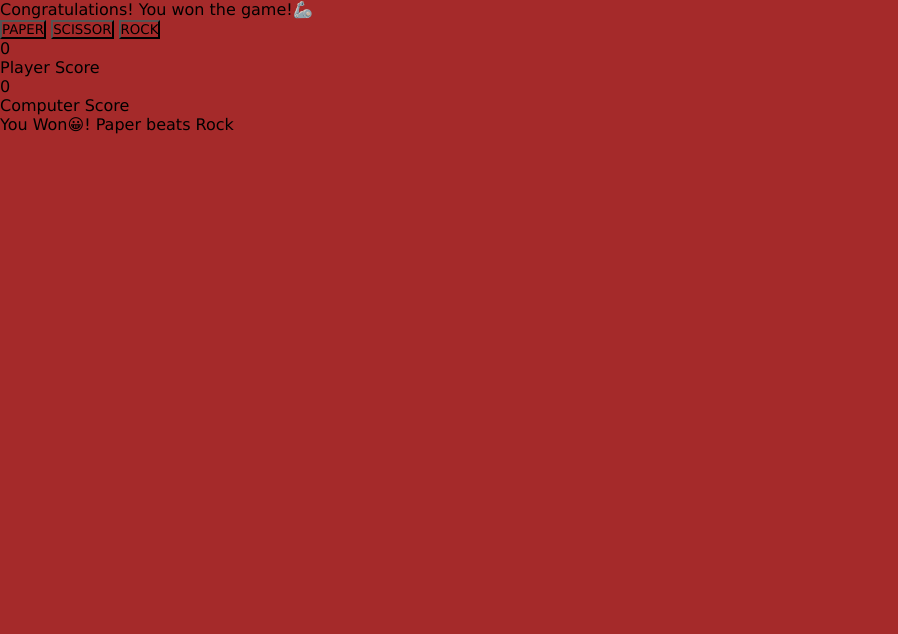
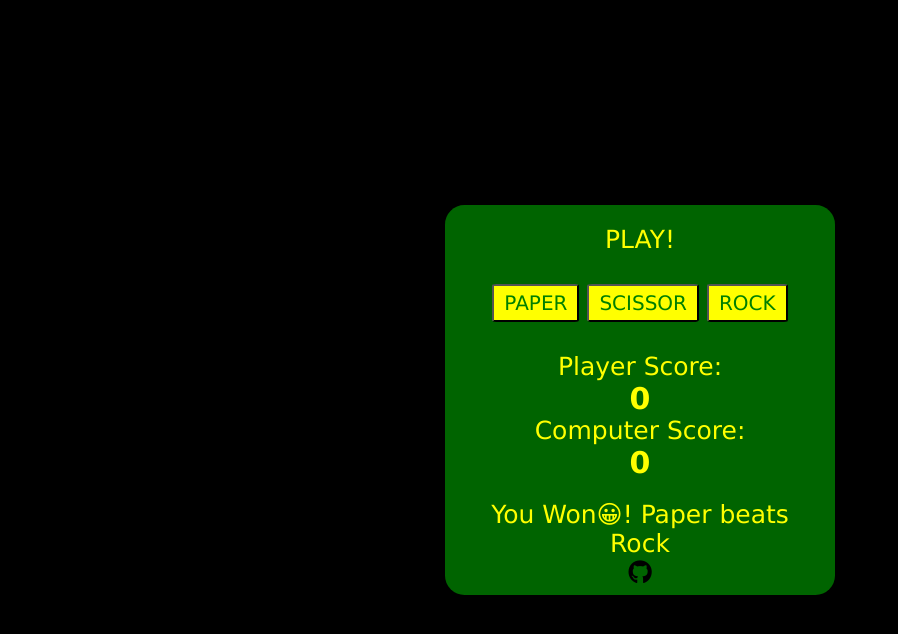
Before and after one commit to nguwenezapchristian/rock-paper-scissors, a plain HTML site: page index.html in a window 1280 px wide. Shown: the whole page, without its empty margins (0-898 px from the left). Drawn offline with Linux system fonts and the light colour scheme.

Commit message:
added more features

```diff
--- a/index.html
+++ b/index.html
@@ -4,28 +4,36 @@
         <meta charset="UTF-8">
         <title>RockPaperScissors</title>
         <link rel="stylesheet" href="style.css">
+        <link rel="stylesheet" href="https://cdnjs.cloudflare.com/ajax/libs/font-awesome/6.0.0-beta3/css/all.min.css"
+         integrity="sha384-9I4dyuUI2KuxmZweyXR34QQ2Lgp9g1A1az2CWzFUhOhZ5r7N+9oPofj8xqyZV+F9" crossorigin="anonymous">
+
     </head>
     <body>
         <div class="container">
-            <p id="display-winner">Congratulations! You won the game!🦾</p>
+            <p id="display-winner">PLAY!</p>
             <div class="buttons">
-                <button id="paper-btn">PAPER</button>
-                <button id="scissor-btn">SCISSOR</button>
-                <button id="rock-btn">ROCK</button>
+                <button id="paper-btn" class="btn">PAPER</button>
+                <button id="scissor-btn" class="btn">SCISSOR</button>
+                <button id="rock-btn" class="btn">ROCK</button>
             </div>
             <div class="scores">
                 <div class="player">
-                    <span id="player-score">0</span>
-                    <p>Player Score</p>
+                    <p>Player Score:</p>
+                    <span id="player-score" style="font-size: 30px; font-weight: bold;">0</span>
                 </div>
                 <div>
-                    <span id="computer-score">0</span>
-                    <p>Computer Score</p>
+                    <p>Computer Score:</p>
+                    <span id="computer-score" style="font-size: 30px; font-weight: bold;">0</span>
                 </div>
             </div>
             <div>
                 <p id="display-info">You Won😀! Paper beats Rock</p>
             </div>
+            <div class="centered-div">
+                <a href="https://github.com/nguwenezapchristian/rock-paper-scissors" target="_blank" rel="noopener noreferrer">
+                  <i class="fab fa-github"></i>
+                </a>
+            </div>
         </div>
         <script src="script.js"></script>
     </body>
--- a/script.js
+++ b/script.js
@@ -25,6 +25,8 @@ function displayWinner(winner) {
 function resetGame() {
     playerScore = 0;
     computerScore = 0;
+    displayInfo.textContent = "PLAY AGAIN!";
+    // displayWinnerOnScreen.textContent = "";
     updateScores();
 }
 
--- a/style.css
+++ b/style.css
@@ -2,5 +2,36 @@
     font-family: 'Lucida Sans', 'Lucida Sans Regular', 'Lucida Grande', 'Lucida Sans Unicode', Geneva, Verdana, sans-serif;
     margin: 0;
     padding: 0;
-    background-color: brown;
+    text-align: center;
+    color: yellow;
 }
+body {
+    background-color: black;
+}
+.container {
+    position: absolute;
+    top: 50%;
+    left: 50%;
+    transform: translate(-50%, -50%);
+    background-color: darkgreen;
+    width: 350px;
+    height: 350px;
+    padding: 20px 20px;
+    border-radius: 5%;
+    font-size: 25px;
+}
+.btn {
+    background-color: yellow;
+    color: green;
+    border-radius: 5%;
+    font-size: 20px;
+    padding: 5px 10px;
+    margin: 30px 0px;
+}
+.scores {
+    margin-bottom: 20px;
+}
+.fab.fa-github {
+    font-size: 24px;
+    color: black;
+}
```
